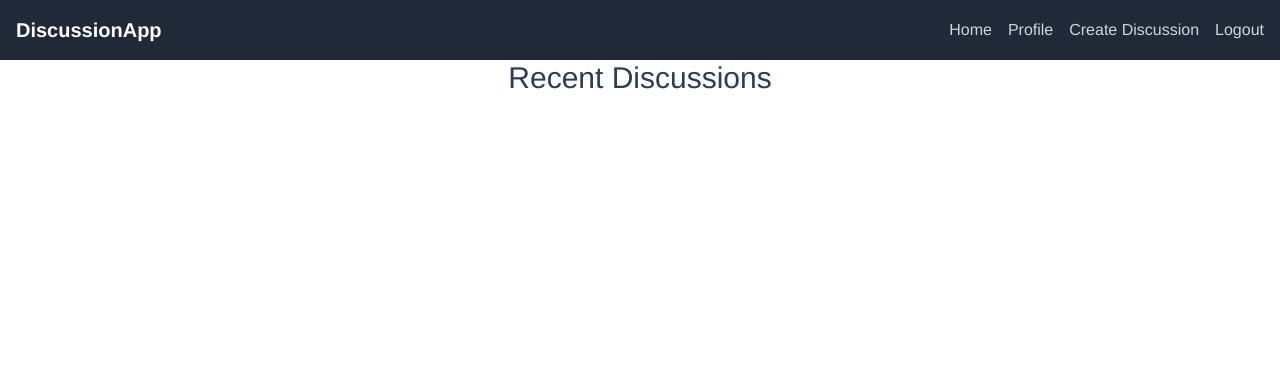
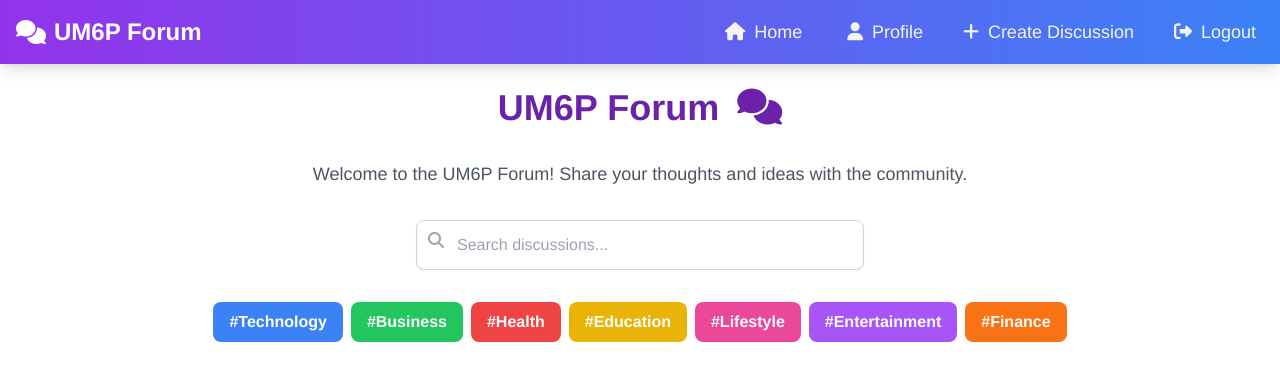
Before and after one commit to IlyasIsHere/Forum-web-app, a Vue app: page / in a window 1280 px wide. Shown: the top 380 px of the page. Built offline with nearby package versions, Linux system fonts and the light colour scheme; no server answers; the database is empty; sample sign-in values are in the browser's storage.

Commit message:
implementing full crud for discussions

```diff
--- a/public/index.html
+++ b/public/index.html
@@ -7,6 +7,7 @@
     <link rel="icon" href="<%= BASE_URL %>favicon.ico">
     <title><%= htmlWebpackPlugin.options.title %></title>
     <script src="https://cdn.tailwindcss.com"></script>
+    <script src="https://kit.fontawesome.com/3977be33c4.js" crossorigin="anonymous"></script>
   </head>
   <body>
     <noscript>
--- a/src/components/Discussions/CreateDiscussion.vue
+++ b/src/components/Discussions/CreateDiscussion.vue
@@ -1,34 +1,49 @@
 <template>
-  <div class="max-w-md mx-auto p-6 bg-white rounded-lg shadow-md">
-    <h2 class="text-3xl font-bold mb-6 text-center text-gray-800">Create a New Discussion</h2>
-    <form @submit.prevent="createDiscussion" class="space-y-4">
-      <div>
-        <label for="title" class="block text-sm font-medium text-gray-700 mb-1">Title</label>
+  <div class="mt-5 max-w-lg mx-auto p-8 bg-white rounded-lg shadow-lg">
+    <h2 class="text-3xl font-extrabold text-center text-indigo-600 mb-8"> New Discussion
+      <i class="fas fa-comments ml-2 text-indigo-600"></i>
+    </h2>
+
+    <form @submit.prevent="createDiscussion" class="space-y-6">
+
+      <!-- Title -->
+      <div class="relative">
+        <label for="title" class="block text-sm font-medium text-gray-700 mb-2">Title</label>
         <input
           id="title"
           v-model="title"
-          class="w-full px-3 py-2 border border-gray-300 rounded-md shadow-sm focus:ring-indigo-500 focus:border-indigo-500"
+          class="w-full px-4 py-3 border border-gray-300 rounded-lg shadow-sm  focus:border-indigo-500"
           placeholder="Enter discussion title"
           required
         />
+        <!-- Character Counter -->
+        <p class="absolute right-3 bottom-3 text-sm text-gray-400">{{ title.length }}/100</p>
       </div>
-      <div>
-        <label for="content" class="block text-sm font-medium text-gray-700 mb-1">Content</label>
+
+      <!-- Content -->
+      <div class="relative">
+        <label for="content" class="block text-sm font-medium text-gray-700 mb-2">Content</label>
         <textarea
           id="content"
           v-model="content"
-          class="w-full px-3 py-2 border border-gray-300 rounded-md shadow-sm focus:ring-indigo-500 focus:border-indigo-500"
+          class="w-full px-4 py-3 border border-gray-300 rounded-lg shadow-sm  focus:border-indigo-500 resize-none"
           placeholder="Enter discussion content"
           rows="6"
+          maxlength="500"
           required
         ></textarea>
+        <!-- Character Counter -->
+        <p class="absolute right-3 bottom-3 text-sm text-gray-400">{{ content.length }}/500</p>
       </div>
+
+      <!-- Submit Button -->
       <button
         type="submit"
-        class="w-full bg-indigo-600 text-white font-semibold py-2 px-4 rounded-md hover:bg-indigo-700 focus:outline-none focus:ring-2 focus:ring-indigo-500 focus:ring-offset-2 transition duration-150 ease-in-out"
+        class="w-full bg-indigo-600 text-white font-bold py-3 rounded-lg shadow-lg hover:bg-indigo-700 focus:outline-none focus:ring-2  focus:ring-offset-2 transition duration-150 ease-in-out"
       >
-        Create Discussion
+        <i class="fas fa-plus-circle mr-2"></i> Create Discussion
       </button>
+
     </form>
   </div>
 </template>
@@ -74,3 +89,7 @@ export default {
   }
 };
 </script>
+
+<style scoped>
+/* Tailwind is handling most of the styles, but you can add custom styles here if needed */
+</style>
--- a/src/components/Discussions/DiscussionList.vue
+++ b/src/components/Discussions/DiscussionList.vue
@@ -1,9 +1,25 @@
 <template>
-  <div>
-    <div v-for="discussion in discussions" :key="discussion.id" class="card mb-4">
-      <h3 class="text-xl">{{ discussion.title }}</h3>
-      <p>{{ discussion.content }}</p>
-      <router-link :to="'/discussion/' + discussion.id" class="text-blue-500">Read more</router-link>
+  <div class="max-w-5xl mx-auto py-8 px-4">
+    <div v-for="discussion in discussions" :key="discussion.id" class="bg-white shadow-lg rounded-lg p-6 mb-6 hover:shadow-xl transition">
+      <div class="flex items-center justify-between">
+        <h3 class="text-2xl font-semibold text-blue-600 mb-2 flex items-center">
+          <i class="fas fa-comments mr-2"></i> {{ discussion.title }}
+        </h3>
+        <!-- Tag Badges -->
+        <div class="flex space-x-2">
+          <span
+            v-for="tag in discussion.tags"
+            :key="tag"
+            :class="getTagClass(tag)"
+            class="text-white font-semibold px-2 py-1 rounded-lg text-xs">
+            #{{ tag }}
+          </span>
+        </div>
+      </div>
+      <p class="text-gray-600 mb-4">{{ discussion.content }}</p>
+      <router-link :to="'/discussion/' + discussion.id" class="text-indigo-500 hover:underline mt-4 inline-block flex items-center">
+        <i class="fas fa-arrow-right mr-2"></i> Read more
+      </router-link>
     </div>
   </div>
 </template>
@@ -11,11 +27,24 @@
 <script>
 export default {
   props: ['discussions'],
+  methods: {
+    // Assign random colors to tags
+    getTagClass(tag) {
+      const colors = {
+        Technology: 'bg-blue-500',
+        Business: 'bg-green-500',
+        Health: 'bg-red-500',
+        Education: 'bg-yellow-500',
+        Lifestyle: 'bg-pink-500',
+        Entertainment: 'bg-purple-500',
+        Finance: 'bg-orange-500',
+      };
+      return colors[tag] || 'bg-gray-500';
+    }
+  }
 };
 </script>
 
 <style scoped>
-.card {
-  @apply bg-white shadow-md p-4 rounded;
-}
+/* Tailwind classes manage most of the styling here */
 </style>
--- a/src/components/Navbar.vue
+++ b/src/components/Navbar.vue
@@ -1,17 +1,28 @@
 <template>
-  <nav class="bg-gray-800 p-4">
+  <nav class="bg-gradient-to-r from-purple-600 to-blue-500 p-4 shadow-lg">
     <div class="container mx-auto flex justify-between items-center">
-      <router-link to="/" class="text-white text-xl font-bold">DiscussionApp</router-link>
-      <div class="space-x-4">
-        <router-link to="/" class="text-gray-300 hover:text-white">Home</router-link>
+      <router-link to="/" class="text-white text-2xl font-bold flex items-center">
+        <i class="fas fa-comments mr-2"></i> UM6P Forum
+      </router-link>
+      <div class="space-x-6 text-lg">
+        <router-link to="/" class="text-gray-100 hover:text-blue-500 hover:bg-white transition px-2 py-2 rounded">
+          <i class="fas fa-home mr-1"></i>
+          Home
+        </router-link>
         <template v-if="isLoggedIn">
-          <router-link to="/profile" class="text-gray-300 hover:text-white">Profile</router-link>
-          <router-link to="/create-discussion" class="text-gray-300 hover:text-white">Create Discussion</router-link>
-          <a href="#" @click.prevent="logout" class="text-gray-300 hover:text-white">Logout</a>
+          <router-link to="/profile" class="text-gray-100 hover:text-blue-500 hover:bg-white transition px-2 py-2 rounded">
+            <i class="fas fa-user mr-1"></i>
+            Profile</router-link>
+          <router-link to="/create-discussion" class="text-gray-100 hover:text-blue-500 hover:bg-white transition px-2 py-2 rounded">
+            <i class="fas fa-plus mr-1"></i>
+            Create Discussion</router-link>
+          <a href="#" @click.prevent="logout" class="text-gray-100 hover:text-blue-500 hover:bg-white transition px-2 py-2 rounded">
+            <i class="fas fa-sign-out-alt mr-1"></i>
+            Logout</a>
         </template>
         <template v-else>
-          <router-link to="/login" class="text-gray-300 hover:text-white">Login</router-link>
-          <router-link to="/register" class="text-gray-300 hover:text-white">Register</router-link>
+          <router-link to="/login" class="text-gray-100 hover:text-blue-500 hover:bg-white transition px-2 py-2 rounded">Login</router-link>
+          <router-link to="/register" class="text-gray-100 hover:text-blue-500 hover:bg-white transition px-2 py-2 rounded">Register</router-link>
         </template>
       </div>
     </div>
--- a/src/firebase.js
+++ b/src/firebase.js
@@ -1,7 +1,9 @@
 import { initializeApp } from 'firebase/app';
-import { getAuth } from 'firebase/auth';
+import { getAuth, setPersistence, browserLocalPersistence } from 'firebase/auth';
 import { getFirestore } from 'firebase/firestore';
+import { getStorage } from 'firebase/storage'; // Add Firebase Storage
 
+// Firebase configuration
 const firebaseConfig = {
   apiKey: "AIzaSyCW9iFIZ8o7a3ZAlQDwrVocaUKhetC6FaM",
   authDomain: "forum-app-7fd8f.firebaseapp.com",
@@ -13,7 +15,16 @@ const firebaseConfig = {
 };
 
 const app = initializeApp(firebaseConfig);
+
 const db = getFirestore(app);
+
 const auth = getAuth(app);
-
-export { db, auth };
+setPersistence(auth, browserLocalPersistence)
+  .then(() => {
+    console.log("Auth persistence set to local");
+  })
+  .catch((error) => {
+    console.error("Error setting persistence: ", error);
+  });
+const storage = getStorage(app);
+export { db, auth, storage };
--- a/src/views/Home.vue
+++ b/src/views/Home.vue
@@ -1,7 +1,46 @@
 <template>
-  <div>
-    <h1 class="text-3xl mb-4">Recent Discussions</h1>
-    <DiscussionList :discussions="discussions" />
+  <div class="max-w-7xl mx-auto p-6">
+    <!--improve the looks-->
+    <div class="mb-8">
+      <h1 class="text-4xl font-bold mb-8 text-center text-purple-800">UM6P Forum
+        <i class="fas fa-comments ml-2"></i>
+      </h1>
+      <p class="text-lg text-center text-gray-600">Welcome to the UM6P Forum! Share
+        your thoughts and ideas with the community.</p>
+    </div>
+
+
+
+
+    <!-- Search Bar -->
+    <div class="flex justify-center mb-8">
+      <div class="relative w-full max-w-md">
+        <i class="fas fa-search absolute left-3 top-3 text-gray-400"></i>
+        <input
+          type="text"
+          v-model="searchQuery"
+          @input="applySearch"
+          placeholder="Search discussions..."
+          class="w-full p-3 pl-10 border border-gray-300 rounded-lg shadow-sm focus:border-blue-500 focus:ring focus:ring-blue-200"
+        />
+        <i class="fas fa-times-circle absolute right-3 top-3 text-gray-400 cursor-pointer" v-if="searchQuery" @click="clearSearch"></i>
+      </div>
+    </div>
+        <!-- Tag Filter -->
+        <div class="mb-6 flex flex-wrap justify-center space-x-2">
+      <span
+        v-for="tag in tags"
+        :key="tag"
+        @click="addTagToSearch(tag)"
+        :class="getTagClass(tag)"
+        class="cursor-pointer text-white font-semibold px-4 py-2 rounded-lg transition duration-150 ease-in-out hover:shadow-lg">
+        #{{ tag }}
+      </span>
+    </div>
+
+    <!-- Discussion List -->
+    <DiscussionList :discussions="filteredDiscussions" />
+
   </div>
 </template>
 
@@ -14,16 +53,55 @@ export default {
   data() {
     return {
       discussions: [],
+      filteredDiscussions: [],
+      searchQuery: '',
+      selectedTag: null,
+      tags: ['Technology', 'Business', 'Health', 'Education', 'Lifestyle', 'Entertainment', 'Finance'],
     };
   },
   async created() {
     const querySnapshot = await getDocs(collection(db, 'discussions'));
-    console.log(querySnapshot.docs);
     this.discussions = querySnapshot.docs.map(doc => ({
       id: doc.id,
       ...doc.data()
     }));
-    console.log(this.discussions);
+    this.filteredDiscussions = this.discussions;
+  },
+  methods: {
+    // Filter discussions by tag
+    addTagToSearch(tag) {
+      this.searchQuery = `#${tag}`;
+      this.applySearch();
+    },
+    // Apply full-text search and filter by tag if selected
+    applySearch() {
+      const query = this.searchQuery.toLowerCase();
+      this.filteredDiscussions = this.discussions.filter(discussion => {
+        return (
+          discussion.title.toLowerCase().includes(query) ||
+          discussion.content.toLowerCase().includes(query) ||
+          (discussion.tags && discussion.tags.some(tag => `#${tag}`.toLowerCase().includes(query)))
+        );
+      });
+    },
+    // Clear search input
+    clearSearch() {
+      this.searchQuery = '';
+      this.filteredDiscussions = this.discussions;
+    },
+    // Assign random colors to tags
+    getTagClass(tag) {
+      const colors = {
+        Technology: 'bg-blue-500',
+        Business: 'bg-green-500',
+        Health: 'bg-red-500',
+        Education: 'bg-yellow-500',
+        Lifestyle: 'bg-pink-500',
+        Entertainment: 'bg-purple-500',
+        Finance: 'bg-orange-500',
+      };
+      return colors[tag] || 'bg-gray-500';
+    }
   },
   components: {
     DiscussionList,
```
Also changed, not shown: src/components/Auth/Login.vue (+7 -8 lines), src/components/Auth/Register.vue (+7 -8 lines), src/views/Profile.vue (+63 -36 lines).
